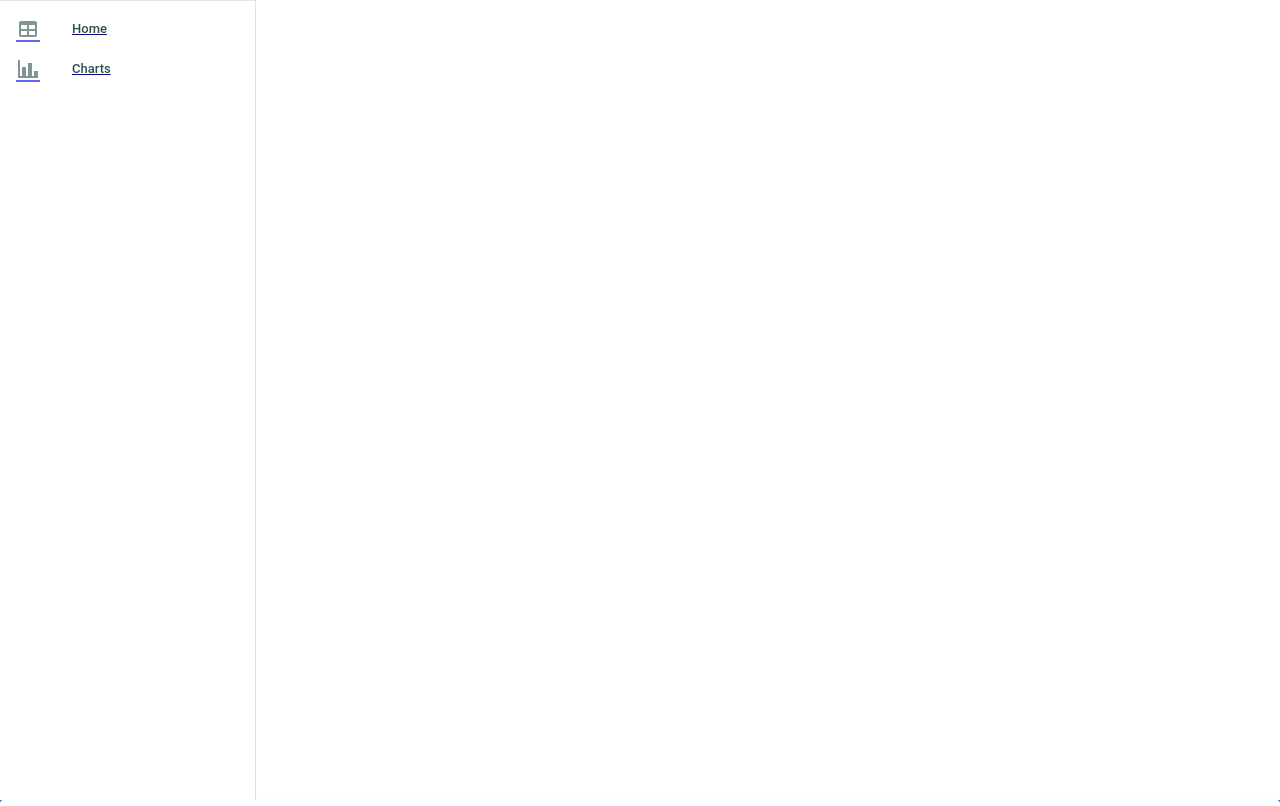
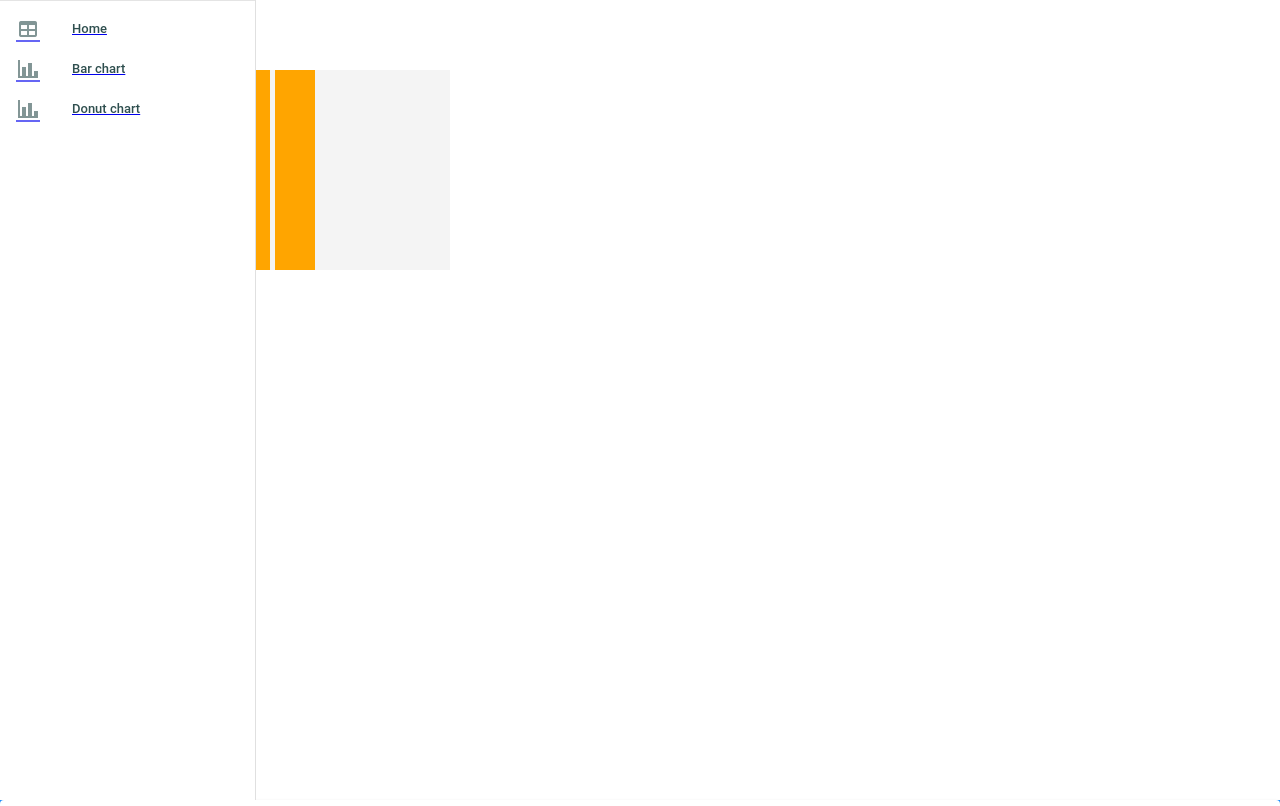
Before and after one commit to danish981/vue3-challenge-energy-communities, a Vue app: page /bar-chart in a window 1280 px wide. Before the commit this address had no page. Shown: the top 806 px of the page. Built offline with nearby package versions, Linux system fonts and the light colour scheme.

Commit message:
added another route and page for donut chart

```diff
--- a/src/App.vue
+++ b/src/App.vue
@@ -22,13 +22,22 @@
             </v-list-item>
           </router-link>
 
-          <router-link to="/charts">
+          <router-link to="/bar-chart">
             <v-list-item prepend-icon="mdi-chart-bar"
                          class="nav-icon-dark-gray"
-                         title="Charts"
-                         value="Charts">
+                         title="Bar chart"
+                         value="Bar chart">
             </v-list-item>
           </router-link>
+
+          <router-link to="/donut-chart">
+            <v-list-item prepend-icon="mdi-chart-bar"
+                         class="nav-icon-dark-gray"
+                         title="Donut chart"
+                         value="Donut chart">
+            </v-list-item>
+          </router-link>
+
 
         </v-list>
 
--- a/src/components/Charts.vue
+++ b/src/components/Charts.vue
@@ -1,38 +1,41 @@
 <template>
-
-  <v-container class="bg-grey-lighten-5">
-    <v-row justify="start">
-
-      <v-row justify="center">
-        <v-col cols="8">
-
-          <!-- the demo text just to fill the page with the content -->
-          <h3>Lorem ipsum dolor sit amet, consectetur adipisicing elit.</h3>
-          <p>Lorem ipsum dolor sit amet, consectetur adipisicing elit. A accusantium aspernatur autem corporis
-            dignissimos, doloribus ducimus eius est eum exercitationem id, incidunt iure iusto odio odit perferendis
-            porro praesentium quae quas quia rem sequi suscipit totam ullam ut velit voluptatibus voluptatum. Aut autem
-            deserunt ducimus eius nesciunt nihil nobis perspiciatis quos rem. Adipisci, alias autem cupiditate magnam
-            modi odio optio placeat tempore voluptate voluptatem. Distinctio eos ipsam quaerat. A ab accusantium aliquid
-            beatae esse maxime nesciunt nulla odit quidem ratione! A debitis dignissimos earum esse facere libero neque
-            officiis, repudiandae saepe sit suscipit temporibus veritatis. Aperiam culpa quia rem totam?</p>
-
-        </v-col>
-      </v-row>
-
-
-    </v-row>
-  </v-container>
-
-
-  <!-- TODO: Implement bar and donut charts using d3.js -->
+  <div ref="barChart" class="chart"></div>
 </template>
 
 <script setup>
-// TODO: Create reactive d3.js charts with Vue Composition API
+import { ref, onMounted } from 'vue';
+import * as d3 from 'd3';
 
+const barChart = ref(null);
 
+onMounted(() => {
+  const data = [30, 86, 168, 281, 303, 365];
+
+  const width = 400;
+  const height = 200;
+
+  const svg = d3.select(barChart.value)
+      .append("svg")
+      .attr("width", width)
+      .attr("height", height)
+      .style("background", "#f4f4f4")
+      .style("margin-top", "50")
+      .style("margin-left", "50");
+
+  svg.selectAll("rect")
+      .data(data)
+      .enter()
+      .append("rect")
+      .attr("x", (d, i) => i * 45)
+      .attr("y", (d) => height - d)
+      .attr("width", 40)
+      .attr("height", (d) => d)
+      .attr("fill", "orange");
+});
 </script>
 
 <style scoped>
-/* Component specific styles */
+.chart {
+  margin: 20px auto;
+}
 </style>
--- a/src/components/EnergyCommunityTable.vue
+++ b/src/components/EnergyCommunityTable.vue
@@ -1,9 +1,6 @@
 <template>
   <div class="middle-centered">
-
-
     <v-card title="Energy Communities" flat>
-
       <template v-slot:text>
         <v-text-field
             v-model="search"
@@ -15,7 +12,6 @@
         ></v-text-field>
       </template>
 
-
       <v-data-table
           density="compact"
           :headers="headers"
@@ -25,14 +21,11 @@
           :search="search"
           items-per-page="10"
       >
-
         <template v-slot:top class="text-center">
           <v-btn color="primary rounded w-25" variant="elevated" @click="openAddForm">Add Community</v-btn>
         </template>
 
-
         <template v-slot:item.actions="{ item }">
-
           <v-btn
               variant="elevated"
               @click="openEditForm(item)"
@@ -45,7 +38,6 @@
             <v-icon color="white">mdi-pencil</v-icon>
           </v-btn>
 
-
           <v-btn
               variant="elevated"
               @click="deleteCommunity(item.id)"
@@ -57,15 +49,9 @@
           >
             <v-icon color="white">mdi-bucket</v-icon>
           </v-btn>
-
-
         </template>
-
-
       </v-data-table>
-
     </v-card>
-
 
     <v-dialog v-model="addoreditCommunityForm" max-width="600">
       <template v-slot:activator="{ on }"></template>
@@ -74,35 +60,35 @@
         <v-card-text>
           <v-row dense>
             <v-col cols="12" md="4" sm="6">
-              <v-text-field label="Name*" placeholder="e,g Solar power" required v-model="form.name"></v-text-field>
+              <v-text-field label="Name*" placeholder="e.g., Solar power" required v-model="form.name"></v-text-field>
             </v-col>
 
             <v-col cols="12" md="4" sm="6">
-              <v-text-field label="Energy Usage*" placeholder="e,g 1500" required
+              <v-text-field label="Energy Usage*" placeholder="e.g., 1500" required
                             v-model="form.energyUsage"></v-text-field>
             </v-col>
 
             <v-col cols="12" md="4" sm="6">
-              <v-text-field label="Members*" placeholder="200" required v-model="form.members"></v-text-field>
+              <v-text-field label="Members*" placeholder="e.g., 200" required v-model="form.members"></v-text-field>
             </v-col>
 
             <v-col cols="12" md="4" sm="6">
-              <v-text-field label="Location*" placeholder="e,g London" required v-model="form.location"></v-text-field>
+              <v-text-field label="Location*" placeholder="e.g., London" required
+                            v-model="form.location"></v-text-field>
             </v-col>
 
             <v-col cols="12" md="4" sm="6">
-              <v-text-field label="Energy Type*" placeholder="e,g Solar" required
+              <v-text-field label="Energy Type*" placeholder="e.g., Solar" required
                             v-model="form.energyType"></v-text-field>
             </v-col>
 
             <v-col cols="12" md="4" sm="6">
-              <v-text-field label="Start Date*" placeholder="e,g 2020-01-01" required
+              <v-text-field label="Start Date*" placeholder="e.g., 2020-01-01" required
                             v-model="form.startDate"></v-text-field>
             </v-col>
           </v-row>
 
           <small class="text-caption text-medium-emphasis">*indicates required field</small>
-
         </v-card-text>
 
         <v-divider></v-divider>
@@ -113,7 +99,6 @@
                  @click="addoreditCommunityForm = false"></v-btn>
           <v-btn color="primary rounded" variant="elevated" text="Save" @click="saveForm"></v-btn>
         </v-card-actions>
-
       </v-card>
     </v-dialog>
   </div>
@@ -122,7 +107,7 @@
 <script setup>
 import {computed, onMounted, ref} from 'vue';
 import {useEnergyCommunityStore} from '@/stores/energyCommunityStore';
-import {useToast} from "vue-toastification";
+import {useToast} from 'vue-toastification';
 
 const toast = useToast();
 
@@ -178,7 +163,6 @@ const openEditForm = (item) => {
 };
 
 const saveForm = async () => {
-
   if (!form.value.name || !form.value.energyUsage || !form.value.members || !form.value.location || !form.value.energyType || !form.value.startDate) {
     toast.error('Please fill in all required fields');
     return;
--- a/src/router/index.js
+++ b/src/router/index.js
@@ -1,6 +1,7 @@
 import {createRouter, createWebHistory} from 'vue-router';
 import Home from '../views/Home.vue';
-import ChartsView from "@/views/ChartsView.vue";
+import BarChart from "@/views/BarChart.vue";
+import DonutChart from "@/views/DonutChart.vue";
 
 const routes = [
     {
@@ -8,9 +9,13 @@ const routes = [
         name: 'Home',
         component: Home
     }, {
-        path: '/charts',
-        name: 'Charts',
-        component: ChartsView
+        path: '/bar-chart',
+        name: 'Bar Chart',
+        component: BarChart
+    }, {
+        path: '/donout-chart',
+        name: 'Donut Chart',
+        component: DonutChart
     }
 ];
 
--- a/src/views/ChartsView.vue
+++ b/src/views/BarChart.vue
@@ -1,10 +1,6 @@
 <template>
   <div>
     <Charts></Charts>
-
-
-
-
   </div>
 </template>
 
--- /dev/null
+++ b/src/views/DonutChart.vue
@@ -0,0 +1,13 @@
+<template>
+
+</template>
+
+
+<script setup>
+
+</script>
+
+
+<style scoped>
+
+</style>
```
